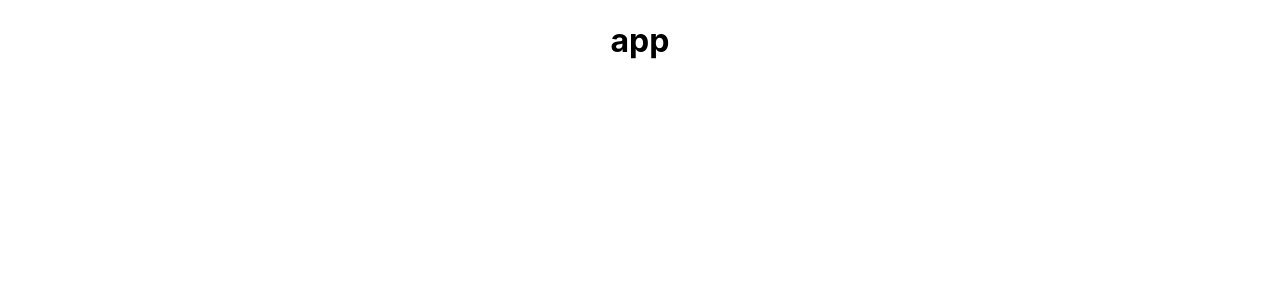
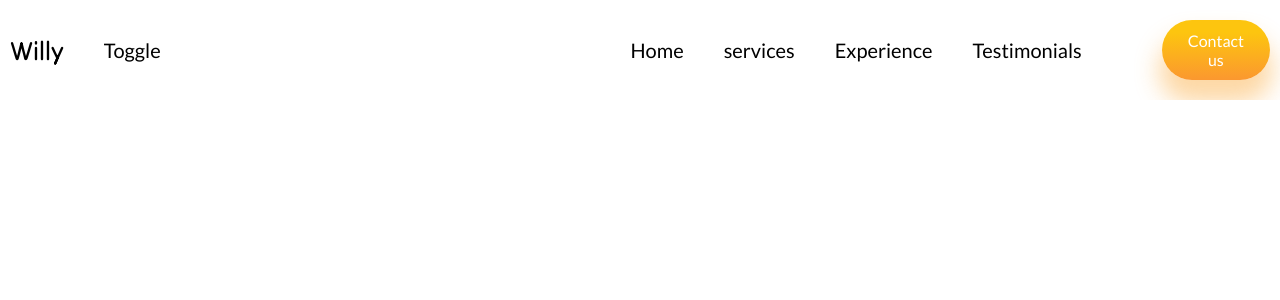
Before and after one commit to willy903/BMW-STORE, a React (Create React App) app: page / in a window 1280 px wide. Shown: the top 300 px of the page. Built offline with nearby package versions, Linux system fonts and the light colour scheme.

Commit message:
NavBar terminer

```diff
--- a/public/index.html
+++ b/public/index.html
@@ -1,14 +1,12 @@
 <!DOCTYPE html>
 <html lang="en">
-  <head>
+
+<head>
     <meta charset="utf-8" />
     <link rel="icon" href="%PUBLIC_URL%/favicon.ico" />
     <meta name="viewport" content="width=device-width, initial-scale=1" />
     <meta name="theme-color" content="#000000" />
-    <meta
-      name="description"
-      content="Web site created using create-react-app"
-    />
+    <meta name="description" content="Web site created using create-react-app" />
     <link rel="apple-touch-icon" href="%PUBLIC_URL%/logo192.png" />
     <!--
       manifest.json provides metadata used when your web app is installed on a
@@ -24,9 +22,16 @@
       work correctly both with client-side routing and a non-root public URL.
       Learn how to configure a non-root public URL by running `npm run build`.
     -->
+    <style>
+        * {
+            font-weight: normal;
+            font-size: 20px;
+        }
+    </style>
     <title>React App</title>
-  </head>
-  <body>
+</head>
+
+<body>
     <noscript>You need to enable JavaScript to run this app.</noscript>
     <div id="root"></div>
     <!--
@@ -39,5 +44,6 @@
       To begin the development, run `npm start` or `yarn start`.
       To create a production bundle, use `npm run build` or `yarn build`.
     -->
-  </body>
+</body>
+
 </html>
--- a/src/App.js
+++ b/src/App.js
@@ -1,9 +1,10 @@
 import './styles/App.css';
+import NavBar from './components/NavBar/navbar';
 
 function App() {
   return (
     <div className="App">
-      <h1>app</h1>
+      <NavBar/>
     </div>
   );
 }
--- /dev/null
+++ b/src/components/NavBar/navbar.css
@@ -0,0 +1,45 @@
+.n-wrapper {
+    height: 10vh;
+    display: flex;
+    justify-content: space-between;
+}
+
+.n-left {
+    flex: 1;
+    align-items: center;
+    display: flex;
+    gap: 2rem;
+}
+
+.n-name {
+    font-size: 1.3rem;
+    font-weight: normal;
+    font-family: til;
+}
+
+.n-right {
+    display: flex;
+    flex: 1;
+    align-items: center;
+    justify-content: center;
+    font-weight: 400;
+}
+
+.n-list {
+    flex: 10;
+}
+
+.n-list>ul {
+    display: flex;
+    gap: 2rem;
+    margin-right: 4rem;
+}
+
+.n-list>ul>li:hover {
+    cursor: pointer;
+    color: var(--chocolate);
+}
+
+.n-button {
+    flex: 2;
+}
--- /dev/null
+++ b/src/components/NavBar/navbar.jsx
@@ -0,0 +1,28 @@
+import React from "react";
+import './navbar.css';
+
+const navbar = () => {
+  return (
+    <div className="n-wrapper">
+      <div className="n-left">
+        <div className="n-name">Willy</div>
+        <span>Toggle</span>
+      </div>
+      <div className="n-right">
+        <div className="n-list">
+          <ul style={{listStyleType: 'none'}}>
+            <li>Home</li>
+            <li>services</li>
+            <li>Experience</li>
+            <li>Testimonials</li>
+          </ul>
+        </div>
+        <button className="button n-button">
+            Contact us
+        </button>
+      </div>
+    </div>
+  );
+};
+
+export default navbar;
--- a/src/styles/App.css
+++ b/src/styles/App.css
@@ -1,38 +1,33 @@
-.App {
-  text-align: center;
+:root {
+    --blueMat: #00196C;
+    --blueHard: #000B3C;
+    --bluePurple: #09032E;
+    --chocolate: #4D3828;
 }
 
-.App-logo {
-  height: 40vmin;
-  pointer-events: none;
+* {
+    font-family: lato;
 }
 
-@media (prefers-reduced-motion: no-preference) {
-  .App-logo {
-    animation: App-logo-spin infinite 20s linear;
-  }
+.App {
+    padding: 0.5rem;
+    overflow: hidden;
+    color: black;
 }
 
-.App-header {
-  background-color: #282c34;
-  min-height: 100vh;
-  display: flex;
-  flex-direction: column;
-  align-items: center;
-  justify-content: center;
-  font-size: calc(10px + 2vmin);
-  color: white;
+.button {
+    border-radius: 34px;
+    border: none;
+    color: white;
+    font-size: 16px;
+    padding: 11px 26px 11px 26px;
+    background: linear-gradient(180deg, #fdc50f 20.71%, #fb982f 99.36%);
+    box-shadow: 0px 20px 24px 3px rgba(251, 161, 40, 0.42);
 }
 
-.App-link {
-  color: #61dafb;
+.button:hover {
+    background: white;
+    cursor: pointer;
+    color: #fb982f;
+    border: 1px solid orange;
 }
-
-@keyframes App-logo-spin {
-  from {
-    transform: rotate(0deg);
-  }
-  to {
-    transform: rotate(360deg);
-  }
-}
--- a/src/styles/index.css
+++ b/src/styles/index.css
@@ -1,13 +1,13 @@
-body {
-  margin: 0;
-  font-family: -apple-system, BlinkMacSystemFont, 'Segoe UI', 'Roboto', 'Oxygen',
-    'Ubuntu', 'Cantarell', 'Fira Sans', 'Droid Sans', 'Helvetica Neue',
-    sans-serif;
-  -webkit-font-smoothing: antialiased;
-  -moz-osx-font-smoothing: grayscale;
+@font-face {
+    font-family: lato;
+    src: url('../Fonts/Lato-Regular.ttf');
 }
 
-code {
-  font-family: source-code-pro, Menlo, Monaco, Consolas, 'Courier New',
-    monospace;
+@font-face {
+    font-family: til;
+    src: url('../Fonts/TiltNeon-Regular.ttf');
 }
+
+body {
+    margin: 0;
+}
```
Also changed, not shown: src/Fonts/Lato-Regular.ttf (added), src/Fonts/TiltNeon-Regular.ttf (added).
